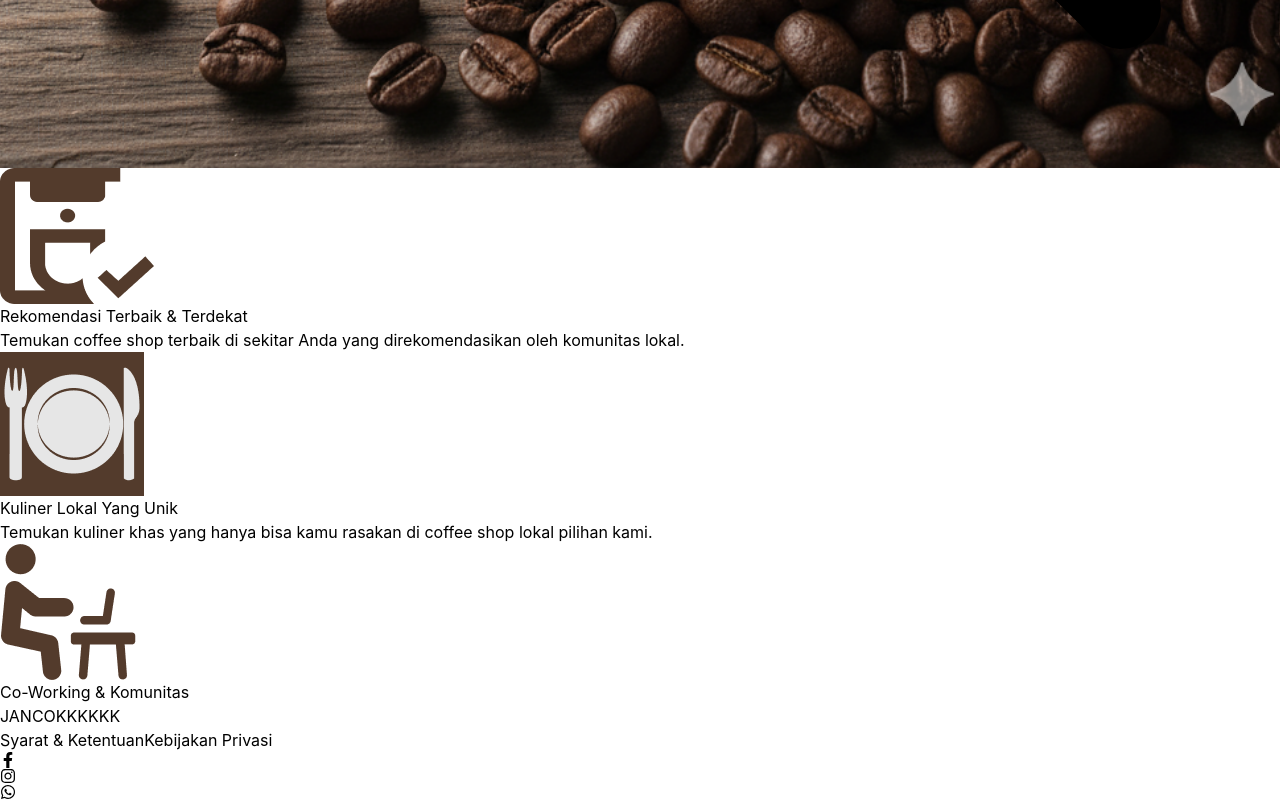
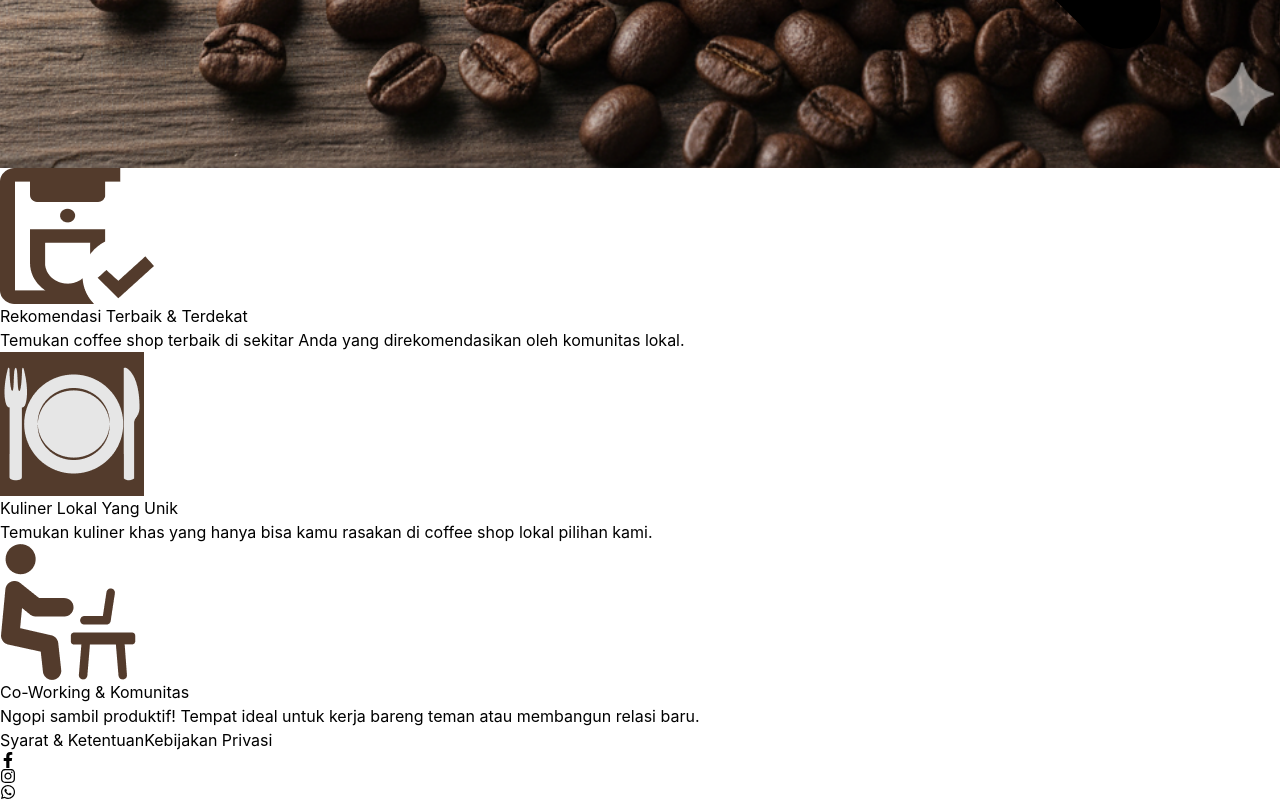
Before and after one commit to Bagasxyz93/MIA_2025, a React (Vite) app: page / in a window 1280 px wide. Shown: the part 1290-2090 px from the top of the page. Built offline with nearby package versions, Linux system fonts and the light colour scheme; a web font is replaced by a local one.

Commit message:
fix co working text

```diff
--- a/src/pages/HomePage/HomePage.jsx
+++ b/src/pages/HomePage/HomePage.jsx
@@ -75,7 +75,7 @@ function HomePage() {
             </h3>
 
             <p className=" text-gray-600 text-center text-sm">
-                JANCOKKKKKK
+                Ngopi sambil produktif! Tempat ideal untuk kerja bareng teman atau membangun relasi baru.
             </p>
           </div>
         </div>
```
